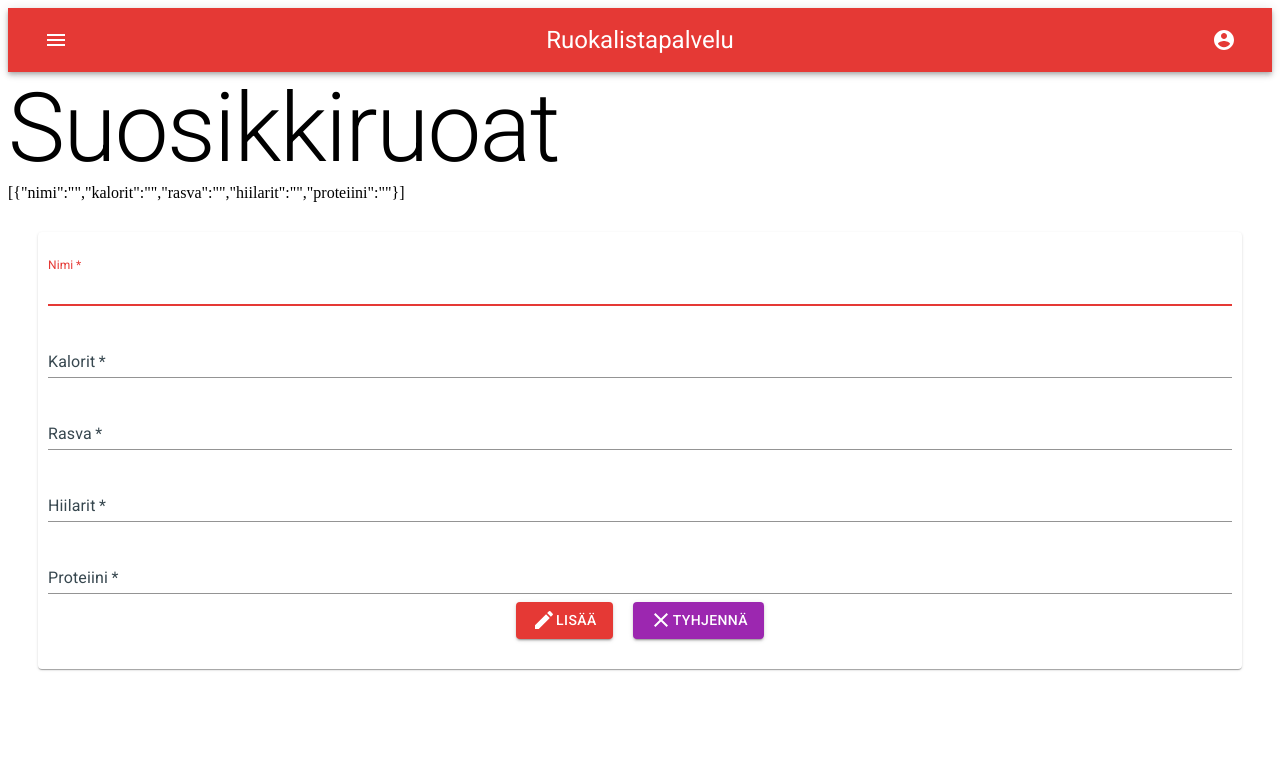
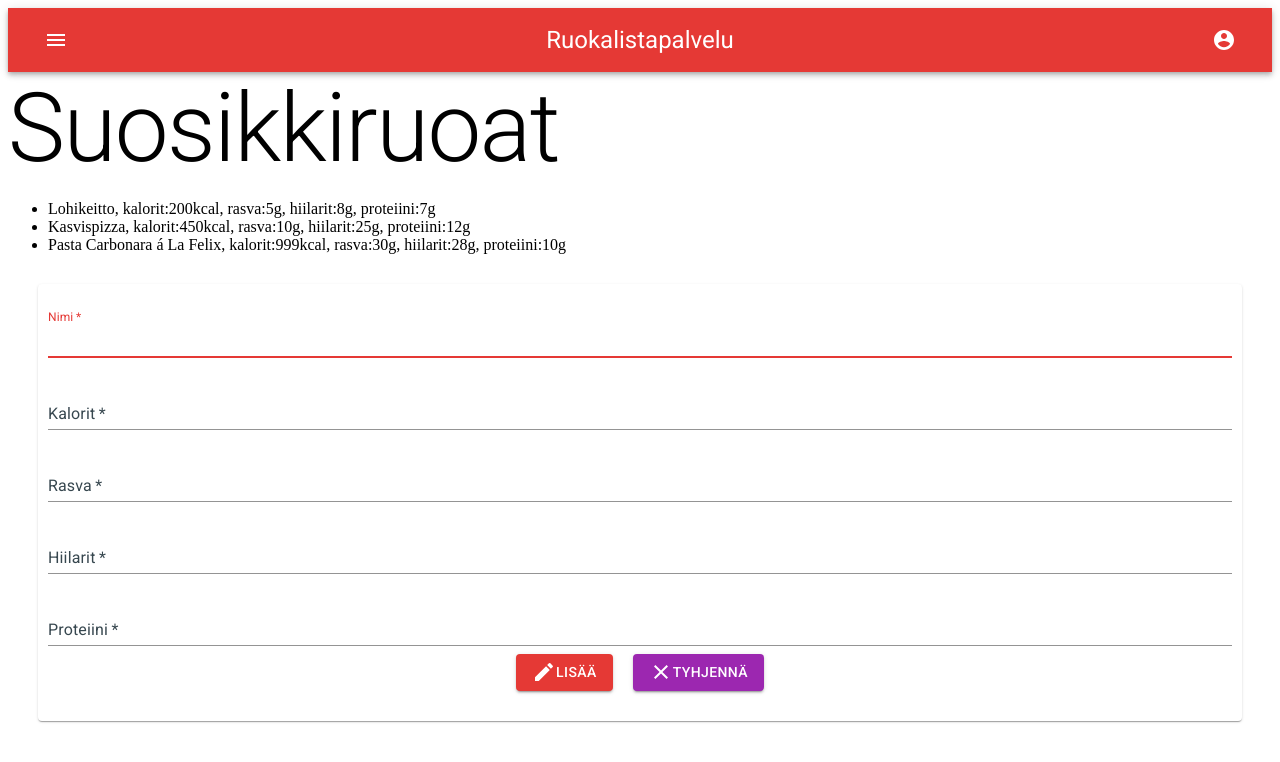
Before and after one commit to FeeliksKilpi/Front-End-ohjelmointi, a React (Create React App) app: page /suosikkiruoat in a window 1280 px wide. Shown: the top 762 px of the page. Built offline with nearby package versions, Linux system fonts and the light colour scheme.

Commit message:
latest version

```diff
--- a/package.json
+++ b/package.json
@@ -17,7 +17,8 @@
     "react-dom": "^16.12.0",
     "react-fetch": "0.0.9",
     "react-router-dom": "^5.1.2",
-    "react-scripts": "3.3.0"
+    "react-scripts": "3.3.0",
+    "react-uuid": "^1.0.2"
   },
   "scripts": {
     "start": "react-scripts start",
--- /dev/null
+++ b/src/components/NewFoodForm.js
@@ -0,0 +1,61 @@
+import React, { useState } from 'react';
+import uuid from 'react-uuid';
+import Button from '@material-ui/core/Button';
+import { TextField } from '@material-ui/core';
+import CreateIcon from '@material-ui/icons/Create';
+import ClearIcon from '@material-ui/icons/Clear';
+
+const NewFoodForm = ({ addFood }) => {
+    const [viesti, setViesti] = useState('');
+    const [safka, setSafka] = useState(
+        {
+        id: uuid(),
+        nimi: '',
+        kalorit: '',
+        rasva: '',
+        hiilarit: '',
+        proteiini: '',
+        });
+    const handleSubmit = (e) => {
+        e.preventDefault();
+        console.log(Object.values(safka));
+        addFood(safka);
+        setSafka('');
+    }
+
+    const tyhjenna = (e) => {
+        e.preventDefault();
+
+        setSafka({
+            nimi: '',
+            kalorit: '',
+            rasva: '',
+            hiilarit: '',
+            proteiini: ''
+        });
+        setViesti('tyhjennetty');
+      };
+
+return (
+    <form onSubmit={handleSubmit}>
+        <TextField label='Nimi' name='nimi' value={ safka.nimi }
+            onChange={ (e) => setSafka(e.target.value) } margin='normal' required fullWidth={true} autoFocus/>
+        <TextField label='Kalorit' name='kalorit' value={ safka.kalorit }
+            onChange={ (e) => setSafka(e.target.value) } margin='normal' required fullWidth={true} />
+        <TextField label='Rasva' name='rasva' value={ safka.rasva }
+            onChange={ (e) => setSafka(e.target.value) } margin='normal' required fullWidth={true} />
+        <TextField label='Hiilarit' name='hiilarit' value={ safka.hiilarit }
+            onChange={ (e) => setSafka(e.target.value) } margin='normal' required fullWidth={true} />
+        <TextField label='Proteiini' name='proteiini' value={ safka.proteiini }
+            onChange={ (e) => setSafka(e.target.value) } margin='normal' required fullWidth={true} />
+
+            <div style = {{textAlign: 'center'}}>
+              <Button onClick={ (e) => handleSubmit(e) } variant="contained" color="primary" style={{marginRight:20}}><CreateIcon />Lisää</Button>
+              <Button onClick={ (e) => tyhjenna(e) } variant="contained" color="secondary"><ClearIcon />Tyhjennä</Button>
+            </div>
+        </form>
+
+);
+}
+
+export default NewFoodForm;
--- a/src/components/SuosikkiRuoat.js
+++ b/src/components/SuosikkiRuoat.js
@@ -1,4 +1,7 @@
 import React, { useState } from 'react';
+import uuid from 'react-uuid';
+import NewFoodForm from '../components/NewFoodForm';
+
 import Grid from '@material-ui/core/Grid';
 import Card from '@material-ui/core/Card';
 import CardHeader from '@material-ui/core/CardHeader';
@@ -23,79 +26,58 @@ import ClearIcon from '@material-ui/icons/Clear';
 import List from '@material-ui/core/List';
 import ListItem from '@material-ui/core/ListItem';
 
-function SuosikkiRuoat() {
-  const [ruoka, setValues] = useState([{
-      nimi: '',
-      kalorit: '',
-      rasva: '',
-      hiilarit: '',
-      proteiini: ''
-  }]);
 
+const SuosikkiRuoat = () => {
+  const [ruoat, setValues] = useState([
+    {
+      id: 1,
+      safka: 'Lohikeitto',
+      kalorit: '200kcal',
+      rasva: '5g',
+      hiilarit: '8g',
+      proteiini: '7g'
+    },
+    {
+      id: 2,
+      safka: 'Kasvispizza',
+      kalorit: '450kcal',
+      rasva: '10g',
+      hiilarit: '25g',
+      proteiini: '12g'
+    },
+    {
+      id: 3,
+      safka: 'Pasta Carbonara á La Felix',
+      kalorit: '999kcal',
+      rasva: '30g',
+      hiilarit: '28g',
+      proteiini: '10g'
+    },
+]);
+const addFood = (safka) => {
+  setValues([...ruoat, {
+    id: uuid(),
+    nimi: safka,
+    kalorit: safka.kalorit,
+    rasva: safka.rasva,
+    hiilarit: safka.hiilarit,
+    proteiini: safka.proteiini, }]);
+  setViesti('Lisätty');
+}
   const [viesti, setViesti] = useState('');
-
-  const muuta = (e) => {
-      setValues({
-          ...ruoka,
-          [e.target.name]: e.target.value
-      });
-
-      setViesti('');
-  };
-
-  const lisaaRuoka = (e) => {
-    e.preventDefault();
-
-    setValues({
-        nimi: '',
-        kalorit: '',
-        rasva: '',
-        hiilarit: '',
-        proteiini: ''
-    });
-    setViesti('Lisätty');
-  };
-
-  const tyhjenna = (e) => {
-    e.preventDefault();
-
-    setValues({
-        nimi: '',
-        kalorit: '',
-        rasva: '',
-        hiilarit: '',
-        proteiini: ''
-    });
-    setViesti('tyhjennetty');
-  };
-
-    let stringSafka = JSON.stringify(ruoka);
-
 
     return(
     <div>
       <Typography variant={"h1"}>Suosikkiruoat</Typography>
-      { stringSafka }
+      <ul>
+          {(Object.values(ruoat)).map(ruoka => {
+            return( <li>{ruoka.safka + ', kalorit:' + ruoka.kalorit + ', rasva:' + ruoka.rasva + ', hiilarit:' + ruoka.hiilarit + ', proteiini:' + ruoka.proteiini}</li> );
+          })}
+      </ul>
       <Paper style={ {padding: '10px', margin: '30px'} } >
-          <form>
-              <TextField label='Nimi' name='nimi' value={ ruoka.nimi }
-              onChange={ (e) => muuta(e) } margin='normal' required fullWidth={true} autoFocus/>
-              <TextField label='Kalorit' name='kalorit' value={ ruoka.kalorit }
-              onChange={ (e) => muuta(e) } margin='normal' required fullWidth={true} />
-              <TextField label='Rasva' name='rasva' value={ ruoka.rasva }
-              onChange={ (e) => muuta(e) } margin='normal' required fullWidth={true} />
-              <TextField label='Hiilarit' name='hiilarit' value={ ruoka.hiilarit }
-              onChange={ (e) => muuta(e) } margin='normal' required fullWidth={true} />
-              <TextField label='Proteiini' name='proteiini' value={ ruoka.proteiini }
-              onChange={ (e) => muuta(e) } margin='normal' required fullWidth={true} />
-
-            <div style = {{textAlign: 'center'}}>
-              <Button onClick={ (e) => lisaaRuoka(e) } variant="contained" color="primary" style={{marginRight:20}}><CreateIcon />Lisää</Button>
-              <Button onClick={ (e) => tyhjenna(e) } variant="contained" color="secondary"><ClearIcon />Tyhjennä</Button>
-            </div>
-        </form>
-            <Typography style={{marginTop: 20}}>{ viesti }</Typography>
-    </Paper>
+          <NewFoodForm addFood={addFood} />
+          <Typography style={{marginTop: 20}}>{ viesti }</Typography>
+      </Paper>
     </div>
     )
 }
```
Also changed, not shown: 1 other file (tests, documents, lock files or other folders).
